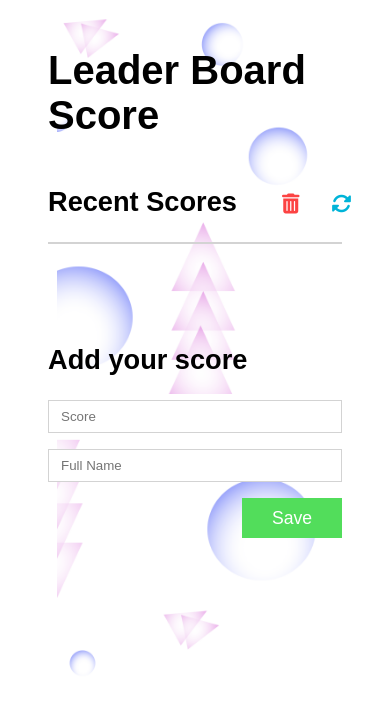
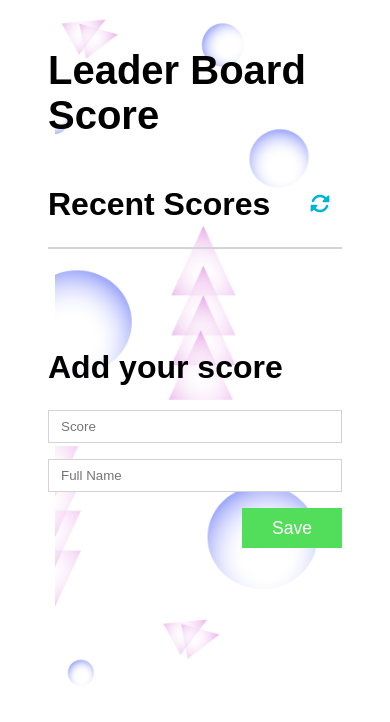
Before and after one commit to Trast00/leaderboard-score, a website built with webpack: page src/index.html in a window 390 px wide. Built offline with nearby package versions, Linux system fonts and the light colour scheme; no server answers.

Commit message:
Remove Trash icons

```diff
--- a/src/index.html
+++ b/src/index.html
@@ -11,12 +11,8 @@
 <body>
   <h1>Leader Board Score</h1>
   <section class="recent-scores">
-    <h2>Recent Scores
-      <div>
-        <i id="delete-list-scores" class="fa-solid fa-trash-can"></i>
-        <i id="refresh-list-scores" class="fa-solid fa-rotate"></i>
-      </div>
-    </h2>
+    <h2>Recent Scores <i id="refresh-list-scores" class="fa-solid fa-rotate"></i></h2>
+
     <ul id="list-scores" class="list-scores">
     </ul>
   </section>
--- a/src/style.css
+++ b/src/style.css
@@ -135,15 +135,6 @@ h2 {
     font-size: 2.5rem;
   }
 
-  h2 {
-    font-size: 1.7rem;
-  }
-
-  h2 div{
-    display: flex;
-    width: 80px;
-  }
-
   .recent-scores {
     width: 100%;
   }
```
